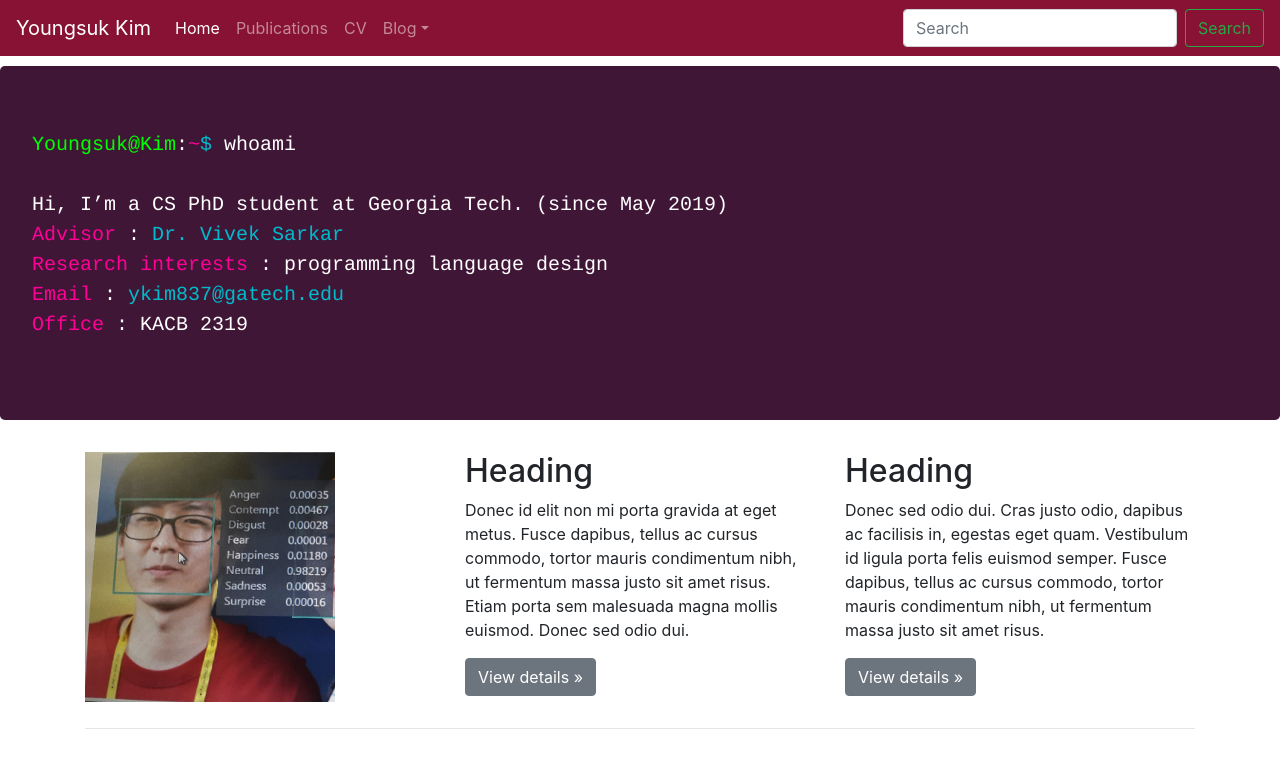
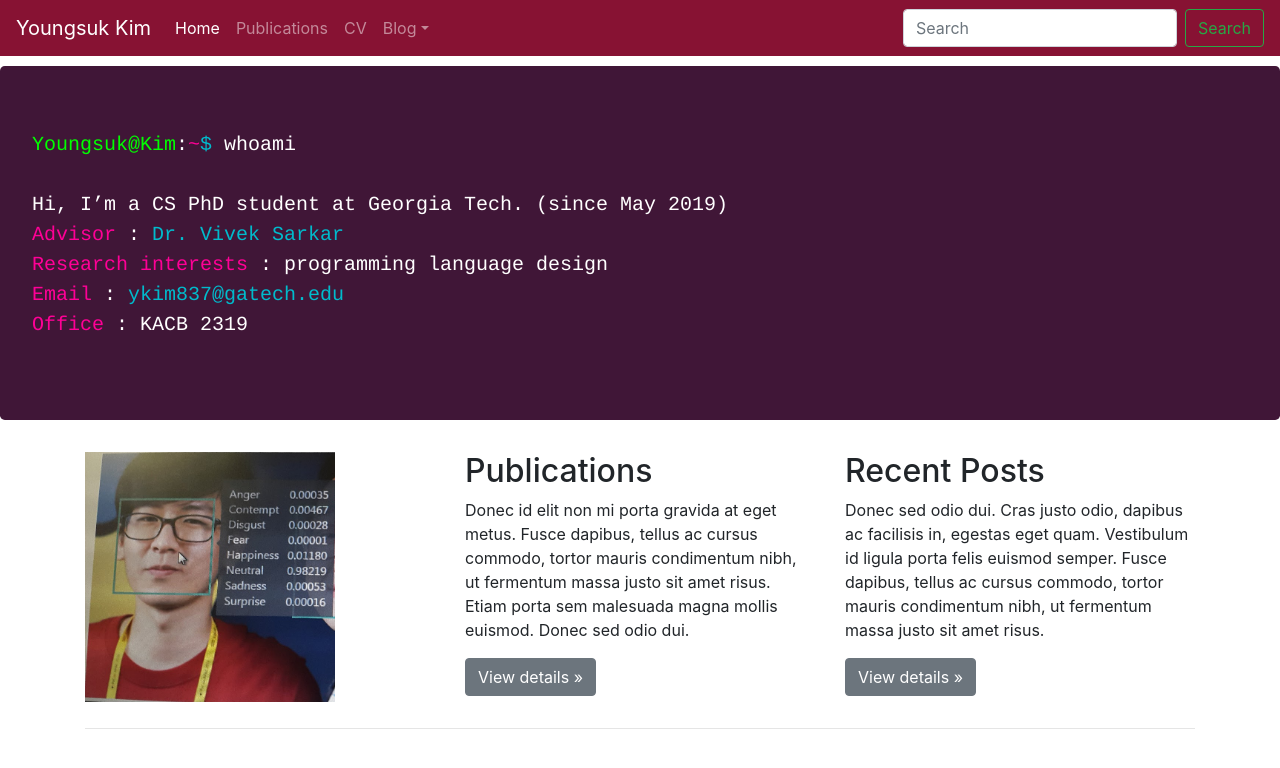
Before and after one commit to JOE1994/JOE1994.github.io, a Jekyll site: the page built from index.md, in a window 1280 px wide. Shown: the top 768 px of the page. Built offline with Jekyll 4.4.1, drawn with Linux system fonts in a browser that asks for light colours.

Commit message:
cv change + section title change

```diff
--- a/_layouts/main.html
+++ b/_layouts/main.html
@@ -79,12 +79,12 @@
         <img style="vertical-align:middle" src="../assets/photos/neutral.PNG" width="250" height="250" >
       </div>
       <div class="col-md-4">
-        <h2>Heading</h2>
+        <h2>Publications</h2>
         <p>Donec id elit non mi porta gravida at eget metus. Fusce dapibus, tellus ac cursus commodo, tortor mauris condimentum nibh, ut fermentum massa justo sit amet risus. Etiam porta sem malesuada magna mollis euismod. Donec sed odio dui. </p>
         <p><a class="btn btn-secondary" href="#" role="button">View details &raquo;</a></p>
       </div>
       <div class="col-md-4">
-        <h2>Heading</h2>
+        <h2>Recent Posts</h2>
         <p>Donec sed odio dui. Cras justo odio, dapibus ac facilisis in, egestas eget quam. Vestibulum id ligula porta felis euismod semper. Fusce dapibus, tellus ac cursus commodo, tortor mauris condimentum nibh, ut fermentum massa justo sit amet risus.</p>
         <p><a class="btn btn-secondary" href="#" role="button">View details &raquo;</a></p>
       </div>
```
Also changed, not shown: 1 other file.
